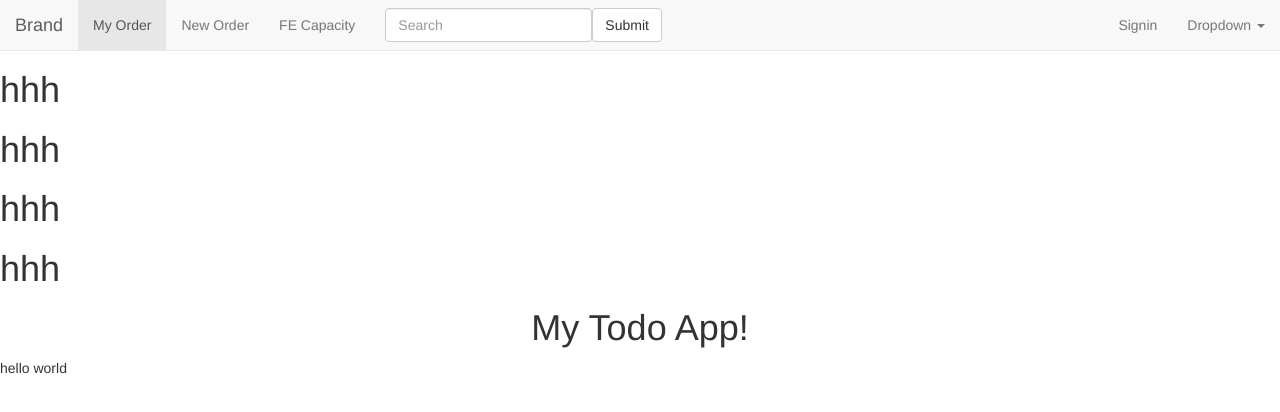
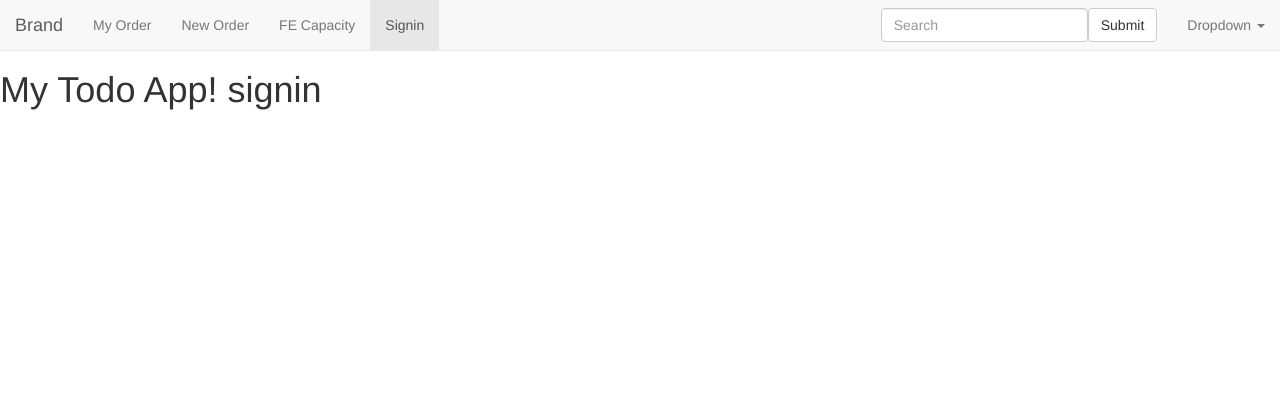
Before and after one commit to yyyhssss/apacheTest, a Vue app: page /#/signin in a window 1280 px wide. Shown: the top 412 px of the page. Built offline with nearby package versions, Linux system fonts and the light colour scheme.

Commit message:
router of menubar

```diff
--- a/src/index.html
+++ b/src/index.html
@@ -7,24 +7,17 @@
   <title>Document</title>
   <!-- <script src="main.js"></script> -->
   <!-- <script src="../dist/bundle.js"></script> -->
-  <!-- <script src="../node_modules/jquery/dist/jquery.min.js"></script> -->
-  <!-- <script src="../node_modules/bootstrap/dist/js/bootstrap.js"></script> -->
-  <!-- <link rel="stylesheet" href="../node_modules/bootstrap/dist/css/bootstrap.css"> -->
-  <script src="../node_modules/vue/dist/vue.js"></script>
+  <!-- <script src="../node_modules/jquery/dist/jquery.min.js"></script>
+  <script src="../node_modules/bootstrap/dist/js/bootstrap.js"></script>
+  <link rel="stylesheet" href="../node_modules/bootstrap/dist/css/bootstrap.css"> -->
+  <!-- <script src="../node_modules/vue/dist/vue.js"></script>
+  <script src="../node_modules/vue-router/dist/vue-router.js"></script> -->
 </head>
 
 <body>
-  <header>
-    <div id="myNav">
-      <nav-bar :bardata='dropdownData'></nav-bar>
-    </div>
-  </header>
-  <div id="myDiv" class="myDiv">
-    <h1>hhh</h1>
-    <h1>hhh</h1>
-    <h1>hhh</h1>
-    <h1>hhh</h1>
-    <comp1></comp1>
+  <div id="app">
+    <nav-bar :bardata='dropdownData' :menus='menus'></nav-bar>
+    <router-view class="main"></router-view>
   </div>
 
   <!-- <script src="../dist/bundle.js"></script> -->
--- a/src/js/App.vue
+++ b/src/js/App.vue
@@ -1,5 +1,5 @@
 <template>
-	<div id="app">
+	<div id="comp1">
 		<h1>My Todo App!</h1>
 		<!-- <TodoList/>
 		<h1>hhh2222</h1> -->
@@ -36,4 +36,7 @@ export default {
 h1 {
 	text-align: center;
 }
+.main {
+	padding-top: 50px;
+}
 </style>
--- /dev/null
+++ b/src/js/FECapacity.vue
@@ -0,0 +1,21 @@
+<template>
+	<div>
+		<h1>FE Capcity</h1>
+	</div>
+</template>
+
+<script>
+// import TodoList from './components/TodoList.vue'
+
+export default {
+	// components: {
+	// 	TodoList
+	// }
+}
+</script>
+
+<style scoped>
+.main {
+	padding-top: 50px;
+}
+</style>
--- /dev/null
+++ b/src/js/Signin.vue
@@ -0,0 +1,24 @@
+<template>
+	<div>
+		<h1>My Todo App! signin</h1>
+		<!-- <router-link to="/login">login</router-link>
+        <router-link to="/register">register</router-link>
+        <router-view></router-view> -->
+	</div>
+</template>
+
+<script>
+// import TodoList from './components/TodoList.vue'
+
+export default {
+	// components: {
+	// 	TodoList
+	// }
+}
+</script>
+
+<style scoped>
+.main {
+	padding-top: 50px;
+}
+</style>
--- /dev/null
+++ b/src/js/myOrder.vue
@@ -0,0 +1,21 @@
+<template>
+	<div>
+		<h1>My order</h1>
+	</div>
+</template>
+
+<script>
+// import TodoList from './components/TodoList.vue'
+
+export default {
+	// components: {
+	// 	TodoList
+	// }
+}
+</script>
+
+<style scoped>
+.main {
+	padding-top: 50px;
+}
+</style>
--- a/src/js/navBar.vue
+++ b/src/js/navBar.vue
@@ -22,20 +22,20 @@
         <!-- Collect the nav links, forms, and other content for toggling -->
         <div class="collapse navbar-collapse" id="bs-example-navbar-collapse-1">
           <ul class="nav navbar-nav">
-          <li class="active">
-            <a href="#">My Order <span class="sr-only">(current)</span></a>
+            <!-- <li><router-link to="/myorder">My Order</router-link></li>
+            <li><router-link to="/neworder">New Order</router-link></li>
+            <li><router-link to="/fecapacity">FE Capacity</router-link></li>
+            <li class="active"><router-link to="/signin">Signin</router-link></li> -->
+            <li
+            v-for="item in menus"
+            :key="item"
+            :class="{ active: currentItem === item.name }"
+            @click="currentItem = item.name">
+            <router-link :to=item.route>{{ item.name }}</router-link>
             </li>
-          <li><a href="#">New Order</a></li>
-          <li><a href="#">FE Capacity</a></li>
           </ul>
-        <form class="navbar-form navbar-left">
-          <div class="form-group">
-            <input type="text" class="form-control" placeholder="Search" />
-          </div>
-          <button type="submit" class="btn btn-default">Submit</button>
-        </form>
+
           <ul class="nav navbar-nav navbar-right">
-          <li><a href="#">Signin</a></li>
             <li class="dropdown">
               <a
                 href="#"
@@ -47,7 +47,9 @@
                 >Dropdown <span class="caret"></span
               ></a>
               <ul class="dropdown-menu">
-                <li v-for="data in bardata" v-bind:key="data.id"><a href="#">{{ data }}</a></li>
+                <li v-for="data in bardata" v-bind:key="data.id">
+                  <a href="#">{{ data }}</a>
+                </li>
                 <!-- <li><a href="#">Action</a></li>
               <li><a href="#">Another action</a></li>
               <li><a href="#">Something else here</a></li>
@@ -56,19 +58,28 @@
               </ul>
             </li>
           </ul>
+          <form class="navbar-form navbar-right">
+            <div class="form-group">
+              <input type="text" class="form-control" placeholder="Search" />
+            </div>
+            <button type="submit" class="btn btn-default">Submit</button>
+          </form>
         </div>
         <!-- /.navbar-collapse -->
       </div>
       <!-- /.container-fluid -->
     </nav>
   </div>
+  <!-- <router-view></router-view> -->
 </template>
 
 <script>
 export default {
-    props: [
-        'bardata'
-    ]
+  props: ["bardata", "menus"],
+  data: function () {
+      return {currentItem: 'Signin'}
+  },
+  // computed: {}
 };
 </script>
 
--- /dev/null
+++ b/src/js/newOrder.vue
@@ -0,0 +1,21 @@
+<template>
+	<div>
+		<h1>new order</h1>
+	</div>
+</template>
+
+<script>
+// import TodoList from './components/TodoList.vue'
+
+export default {
+	// components: {
+	// 	TodoList
+	// }
+}
+</script>
+
+<style scoped>
+.main {
+	padding-top: 50px;
+}
+</style>
--- a/src/main.js
+++ b/src/main.js
@@ -2,36 +2,66 @@ import '../node_modules/bootstrap/dist/css/bootstrap.css';
 import '../node_modules/bootstrap/dist/js/bootstrap.js';
 
 import Vue from 'vue';
-// import vueRouter from 'vue-router';
+import VueRouter from 'vue-router';
 
 
-$("#myDiv").css("padding-top", "50px");
-$("body").append("<div>hello world</div>");
+// $("#myDiv").css("padding-top", "50px");
+// $("body").append("<div>hello world</div>");
 
-// Vue.use(vueRouter);
+Vue.use(VueRouter);
 
 import navBar from './js/navBar.vue';
-import comp1 from './js/App.vue';
+// import comp1 from './js/App.vue';
+import myorder from './js/myOrder.vue';
+import fecapacity from './js/FECapacity.vue';
+import signin from './js/Signin.vue';
+import neworder from './js/newOrder.vue';
 
-var vmNavBar = new Vue({
-    el: '#myNav',
-    // render: c => c(navBar),
-    // template: '<comp1/>',
-    components:{
+// var vmNavBar = new Vue({
+//     el: '#myNav',
+//     // render: c => c(navBar),
+//     // template: '<comp1/>',
+//     components:{
+//         navBar,
+//         comp1
+//     },
+//     data: {
+//         dropdownData: ['Action', 'Another action', 'third action', 'last action']
+//     }
+// })
+
+// var vmDiv = new Vue({
+//     el: '#myDiv',
+//     // render: c => c(navBar),
+//     // template: '<comp1/>',
+//     components:{
+//         comp1
+//         // 'comp1' : '<h1>hhh2222</h1>'
+//     }
+// })
+
+var router = new VueRouter({
+    routes: [
+        { path: '/', redirect: '/signin' },
+        { path: '/myorder', component: myorder },
+        { path: '/neworder', component: neworder },
+        { path: '/fecapacity', component: fecapacity},
+        { path: '/signin', component: signin },
+    ]
+});
+
+var vm = new Vue({
+    el: '#app',
+    components: {
         navBar,
-        comp1
     },
     data: {
-        dropdownData: ['Action', 'Another action', 'third action', 'last action']
-    }
+        dropdownData: ['Action', 'Another action', 'third action', 'last action'],
+        menus: [
+            {name:'My Order', route: '/myorder'},
+            {name:'New Order', route: '/neworder'},
+            {name:'FE Capacity', route: '/fecapacity'},
+            {name:'Signin', route: '/signin'}]
+    },
+    router
 })
-
-var vmDiv = new Vue({
-    el: '#myDiv',
-    // render: c => c(navBar),
-    // template: '<comp1/>',
-    components:{
-        comp1
-        // 'comp1' : '<h1>hhh2222</h1>'
-    }
-})
--- a/webpack.common.js
+++ b/webpack.common.js
@@ -33,7 +33,7 @@ module.exports = {
             { test: /\.(woff|woff2|ttf|eot|otf|svg)$/, use: ['file-loader'] },
             { test: /\.vue$/, use: ['vue-loader'] },
             // { test: /\.js$/,exclude: /(node_modules|bower_components)/,use: { loader: 'babel-loader', options: { presets: ['@babel/preset-env'] } } }
-            { test: /\.js$/,exclude: /(node_modules|bower_components)/,use: { loader: 'babel-loader'} }
+            { test: /\.js$/,exclude: /(node_modules|bower_components)/,use: 'babel-loader' }
         ]
     },
     resolve: {
```
Also changed, not shown: src/test.html (added, +68 -0 lines), 9 other files (tests, documents, lock files or other folders). Lines whose indentation alone changed are shown as unchanged.
